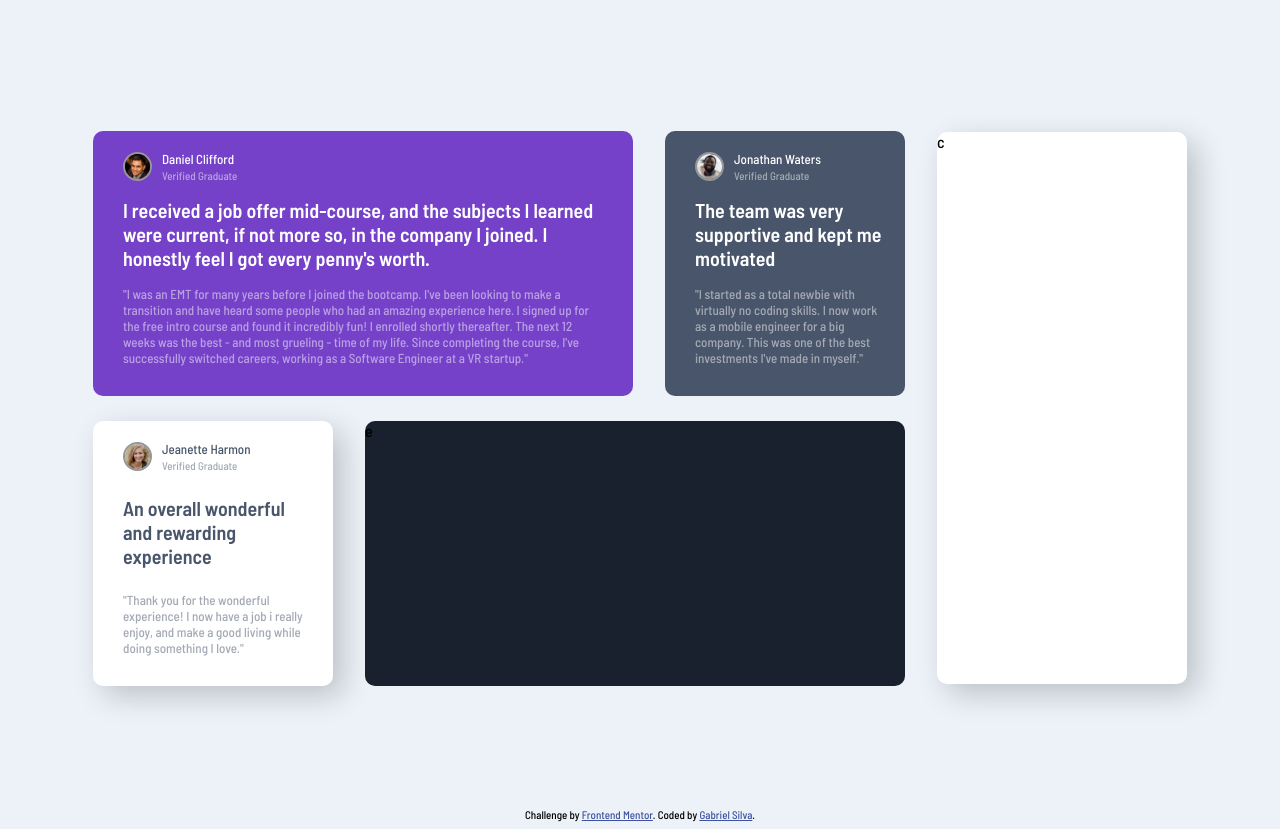
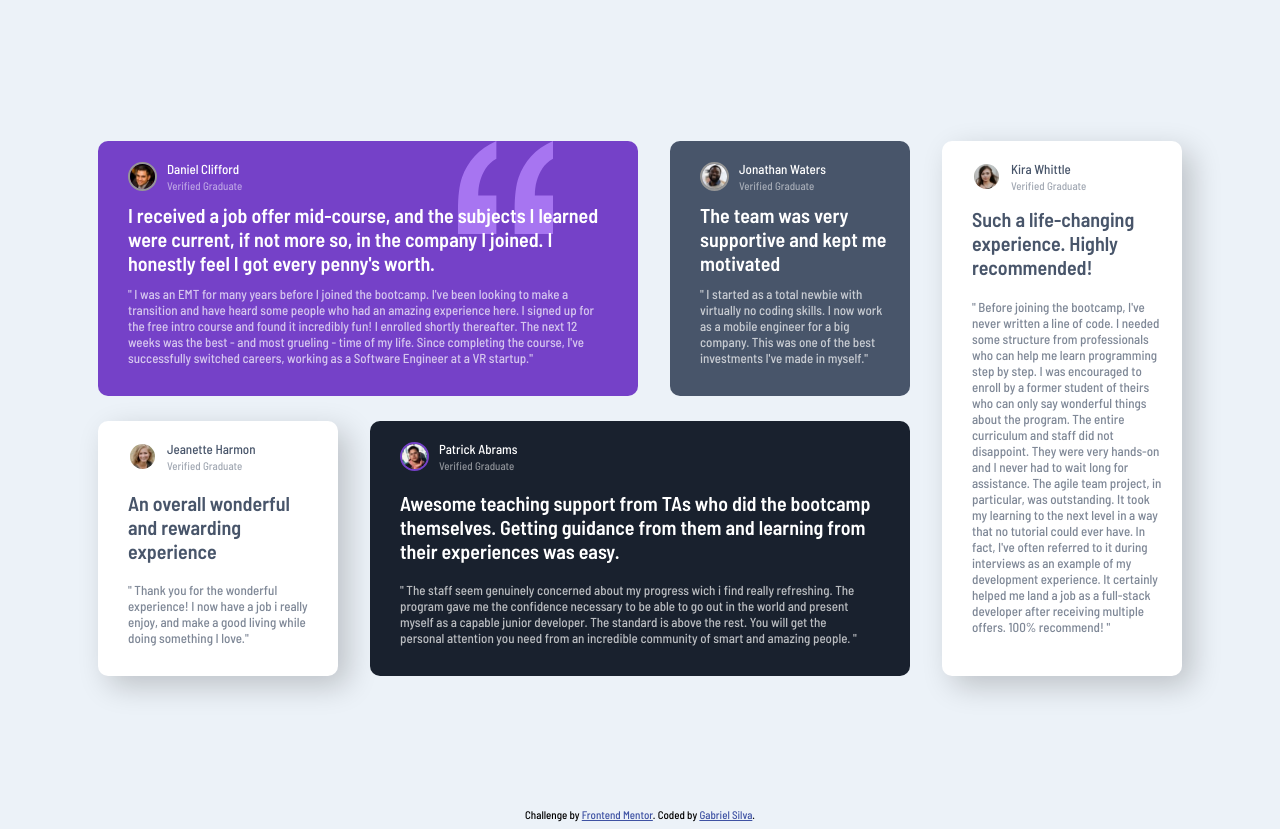
Before and after one commit to Gabriel025/testimonial-grid, a plain HTML site: page index.html in a window 1280 px wide. Drawn offline with Linux system fonts and the light colour scheme.

Commit message:
1440 desktop done

```diff
--- a/index.html
+++ b/index.html
@@ -34,7 +34,7 @@
 
         <div class="review">
           <p>
-            "I was an EMT for many years before I joined the bootcamp. I've been looking to make a transition and have heard some people who had an amazing experience here.
+            " I was an EMT for many years before I joined the bootcamp. I've been looking to make a transition and have heard some people who had an amazing experience here.
             I signed up for the free intro course and found it incredibly fun! I enrolled shortly thereafter. The next 12 weeks was the best - and most grueling - time of my life.
             Since completing the course, I've successfully switched careers, working as a Software Engineer at a VR startup."
           </p>
@@ -60,13 +60,13 @@
 
         <div class="review">
           <p>
-            "I started as a total newbie with virtually no coding skills. I now work as a mobile engineer for a big company.
+            " I started as a total newbie with virtually no coding skills. I now work as a mobile engineer for a big company.
             This was one of the best investments I've made in myself."
           </p>
         </div>
       </div>
 
-      <!-- Jeanette -->
+      <!-- JEANETTE -->
 
       <div class="jeanette">
         <div class="profile">
@@ -85,22 +85,63 @@
 
         <div class="review">
           <p>
-            "Thank you for the wonderful experience! I now have a job i really enjoy, and make a good living while doing something I love."
+            " Thank you for the wonderful experience! I now have a job i really enjoy, and make a good living while doing something I love."
           </p>
         </div>
       </div>
 
+      <!-- PATRICK -->
+
       <div class="patrick">
-        <p>
-          e
-        </p>
+        <div class="profile">
+          <img src="images/image-patrick.jpg" alt="Patrick-Profile-Picture">
+
+          <p>
+            Patrick Abrams <br> <span>Verified Graduate</span>
+          </p>
+        </div>
+
+        <div class="title">
+          <p>
+            Awesome teaching support from TAs who did the bootcamp themselves. Getting guidance from them and learning from their experiences was easy.
+          </p>
+        </div>
+
+        <div class="review">
+          <p>
+            " The staff seem genuinely concerned about my progress wich i find really refreshing.
+              The program gave me the confidence necessary to be able to go out in the world and present myself as a capable junior developer.
+              The standard is above the rest. You will get the personal attention you need from an incredible community of smart and amazing people. "
+          </p>
+        </div>
       </div>
     </div>
 
     <div class="kira">
-      <p>
-        c
-      </p>
+      <div class="profile">
+        <img src="images/image-kira.jpg" alt="Kira-Profile-Picture">
+
+        <p>
+          Kira Whittle <br> <span>Verified Graduate</span>
+        </p>
+      </div>
+
+      <div class="title">
+        <p>
+          Such a life-changing experience. Highly recommended!
+        </p>
+      </div>
+
+      <div class="review">
+        <p>
+          " Before joining the bootcamp, I've never written a line of code. I needed some structure from professionals who can help me learn programming step by step.
+            I was encouraged to enroll by a former student of theirs who can only say wonderful things about the program.
+            The entire curriculum and staff did not disappoint. They were very hands-on and I never had to wait long for assistance.
+            The agile team project, in particular, was outstanding. It took my learning to the next level in a way that no tutorial could ever have.
+            In fact, I've often referred to it during interviews as an example of my development experience.
+            It certainly helped me land a job as a full-stack developer after receiving multiple offers. 100% recommend! "
+        </p>
+      </div>
     </div>
   </main>
 
--- a/style.css
+++ b/style.css
@@ -25,6 +25,8 @@ p {
     margin-bottom: 0;
 }
 
+
+
     /* COMMON CSS FOR ALL PROFILES */
 
 .profile {
@@ -32,7 +34,8 @@ p {
     align-items: center;
     margin-top: 20px;
     margin-left: 30px;
-    width: 85%;
+    color: white;
+    font-size: 13px;
 }
 
 .profile img {
@@ -44,8 +47,6 @@ p {
 .profile p {
     display: inline-block;
     margin-left: 10px;
-    color: white;
-    font-size: 13px;
 }
 
 .profile span {
@@ -66,9 +67,11 @@ p {
     margin-bottom: 30px;
     width: 87%;
     color: white;
-    opacity: 50%;
+    opacity: 70%;
     font-size: 13px;
 }
+
+
 
 
     /* DANIEL */
@@ -77,11 +80,18 @@ p {
     display: flex;
     flex-direction: column;
     justify-content: space-between;
-    height: 265px;
+    height: 255px;
     width: 540px;
     background-color: hsl(263, 55%, 52%);
+    background-image: url(images/bg-pattern-quotation.svg); /* quotes background */
+    background-repeat: no-repeat;
+    background-position: 360px 0;
+    background-size: 95px;
     border-radius: 10px;
 }
+
+
+
 
 
     /* JONATHAN */
@@ -100,6 +110,9 @@ p {
     width: 77%;
 }
 
+
+
+
     /* JEANETTE */
 
 .jeanette {
@@ -113,8 +126,12 @@ p {
     box-shadow: 10px 10px 30px rgba(0, 0, 0, 0.2);
 }
 
-.jeanette .profile p{
+.jeanette .profile {
     color: hsl(217, 19%, 35%)
+}
+
+.jeanette .profile img{
+    border-color: white;
 }
 
 .jeanette .title {
@@ -127,21 +144,58 @@ p {
     color: hsl(217, 19%, 35%)
 }
 
+
+
+    /* PATRICK */
+
 .patrick {
+    display: flex;
+    flex-direction: column;
     justify-self: end;
-    height: 265px;
+    justify-content: space-between;
+    height: 255px;
     width: 540px;
     background-color: hsl(219, 29%, 14%);
     border-radius: 10px;
 }
 
+.patrick .profile img{
+    border-color: hsl(263, 55%, 52%);
+}
+
+
+
+    /* KIRA */
+
 .kira {
+    display: flex;
+    flex-direction: column;
     margin-left: 32px;
-    height: 552px;
-    width: 250px;
+    height: 535px;
+    width: 240px;
     background-color: white;
     border-radius: 10px;
     box-shadow: 10px 10px 30px rgba(0, 0, 0, 0.2);
+}
+
+.kira .profile {
+    color: hsl(217, 19%, 35%)
+}
+
+.kira .profile img{
+    border-color: white;
+}
+
+.kira .title {
+    margin-top: 14px;
+    width: 77%;
+    color: hsl(217, 19%, 35%);
+}
+
+.kira .review {
+    margin-top: 20px;
+    width: 80%;
+    color: hsl(217, 19%, 35%)
 }
 
 
```
